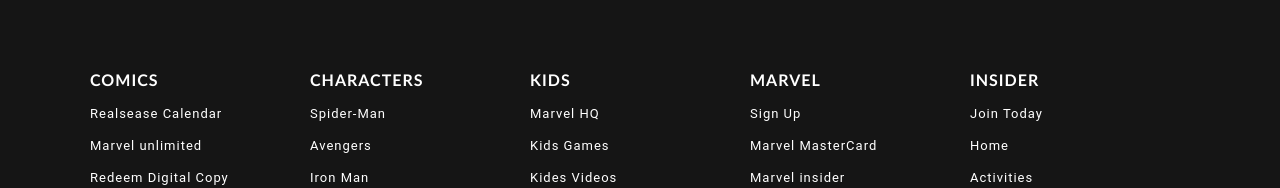
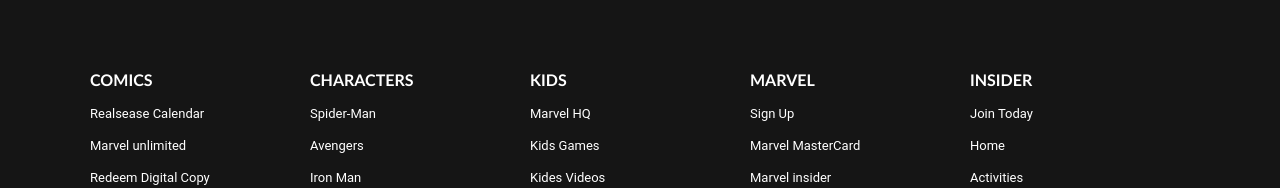
Before and after one commit to AlexandrePatob/marvel-shop, a React (Create React App) app: page / in a window 1280 px wide. Shown: the part 1019-1207 px from the top of the page. Built offline with nearby package versions, Linux system fonts and the light colour scheme; no server answers.

Commit message:
fix: Organize styles and code.

```diff
--- a/src/components/Footer/styles.ts
+++ b/src/components/Footer/styles.ts
@@ -30,14 +30,12 @@
         text-transform: uppercase;
         font-family: "Roboto Bold","Trebuchet MS",Helvetica,Arial,sans-serif;
         font-size: 16px;
-        letter-spacing: 1px;
       }
 
       span {
         align-items: left;
         font-family: "Roboto","Trebuchet MS",Helvetica,Arial,sans-serif;
         font-size: 13px;
-        letter-spacing: 1px;
       }
     }
 `;
--- a/src/components/Header/index.tsx
+++ b/src/components/Header/index.tsx
@@ -10,7 +10,7 @@
 import { SearchContext } from '../../contexts/SearchContext';
 import { MarvelInfo } from '../../shared/interfaces/Marvel';
 
-import { BoxBannerTitle, Container, ContainerTitleBanner } from './styles';
+import { BoxBannerTitle, Container, ContainerTitleBanner, BannerImagesContainer } from './styles';
 
 export function Header() {
   const { searchByComics } = useContext(SearchContext);
@@ -71,7 +71,7 @@
       <HeaderBody />
 
       {cards.length > 0 && (
-        <div style={{ position: 'relative', marginBottom: '2rem' }}>
+        <BannerImagesContainer>
           <div ref={sliderRef} className="keen-slider">
             {cards.map((card) => {
               return (
@@ -98,6 +98,7 @@
               />
             </>
           )}
+
           <ContainerTitleBanner>
             <BoxBannerTitle>
               <span>{cards[currentSlide]?.title}</span>
@@ -108,7 +109,7 @@
               </button>
             </BoxBannerTitle>
           </ContainerTitleBanner>
-        </div>
+        </BannerImagesContainer>
       )}
     </Container>
   );
--- a/src/components/Header/styles.ts
+++ b/src/components/Header/styles.ts
@@ -71,7 +71,9 @@
     align-items: center;
     font-size: 30px;
     padding: 0px;
+    font-weight: bold;
   }
+
   p {
     text-transform: uppercase;
     font-size: 14px;
@@ -87,3 +89,8 @@
     border-radius: 13px;
   }
 `;
+
+export const BannerImagesContainer = styled.div`
+  position: relative;
+  marginbottom: 2rem;
+`;
--- a/src/components/SearchBar/index.tsx
+++ b/src/components/SearchBar/index.tsx
@@ -11,7 +11,8 @@
   ContainerSearchBar,
   ItemSearchBar,
   PopoverContainer,
-  PopoverItems
+  PopoverItems,
+  PopoverButton
 } from './styles';
 
 export function SearchBar() {
@@ -38,6 +39,10 @@
   };
 
   const handleClose = () => {
+    setAnchorEl(null);
+  };
+
+  const handleFilter = () => {
     setAnchorEl(null);
 
     searchByComics({
@@ -67,7 +72,9 @@
         </ItemSearchBar>
         <ItemSearchBar
           onClick={(event) => {
-            searchBySeries();
+            if (filterType !== 'series') {
+              searchBySeries();
+            }
             handleClick(event);
             setFilterType('series');
           }}
@@ -77,7 +84,9 @@
         </ItemSearchBar>
         <ItemSearchBar
           onClick={(event) => {
-            searchByCharacters();
+            if (filterType !== 'characters') {
+              searchByCharacters();
+            }
             handleClick(event);
             setFilterType('characters');
           }}
@@ -87,7 +96,9 @@
         </ItemSearchBar>
         <ItemSearchBar
           onClick={(event) => {
-            searchByCreators();
+            if (filterType !== 'creators') {
+              searchByCreators();
+            }
             handleClick(event);
             setFilterType('creators');
           }}
@@ -99,8 +110,8 @@
         <Popover
           id={id}
           open={open}
+          onClose={handleClose}
           anchorEl={anchorEl}
-          onClose={handleClose}
           anchorOrigin={{
             vertical: 'bottom',
             horizontal: 'left'
@@ -121,6 +132,10 @@
                   </PopoverItems>
                 );
               })}
+            <div></div>
+            <PopoverButton>
+              <button onClick={handleFilter}>OK</button>
+            </PopoverButton>
           </PopoverContainer>
         </Popover>
       </ContainerSearchBar>
--- a/src/components/SearchBar/styles.ts
+++ b/src/components/SearchBar/styles.ts
@@ -65,3 +65,19 @@
     }
   }
 `;
+
+export const PopoverButton = styled.div`
+  margin-left: -70px;
+  margin-top: 2rem;
+  background: red;
+  width: 70px;
+  height: 22px;
+  border-radius: 4px;
+
+  button {
+    width: 100%;
+    height: 100%;
+    color: #ffffff;
+    font: 400 18px Roboto Bold, Trebuchet MS, Helvetica, Arial, sans-serif;
+  }
+`;
--- a/src/services/api.ts
+++ b/src/services/api.ts
@@ -1,3 +1,4 @@
+/* eslint-disable @typescript-eslint/no-non-null-assertion */
 import axios from 'axios';
 import md5 from 'md5';
 
--- a/src/styles/global.ts
+++ b/src/styles/global.ts
@@ -1,19 +1,6 @@
 import { createGlobalStyle } from 'styled-components';
 
 export const GlobalStyle = createGlobalStyle`
-  :root {
-    --background: #F0F2F5;
-    --red: #E52E4D;
-    --blue: #5429CC;
-    --green: #33CC95;
-
-    --blue-light: #6933FF;
-
-    --text-title: #363F5F;
-    --text-body: #969CB3;
-
-    --shape: #FFFFFF;
-  }
 
   * {
     margin: 0;
@@ -59,6 +46,6 @@
   svg {
     height: 28px;
     width: 28px;
-    color: #999;
+    color: #999999;
   }
 `;
```
